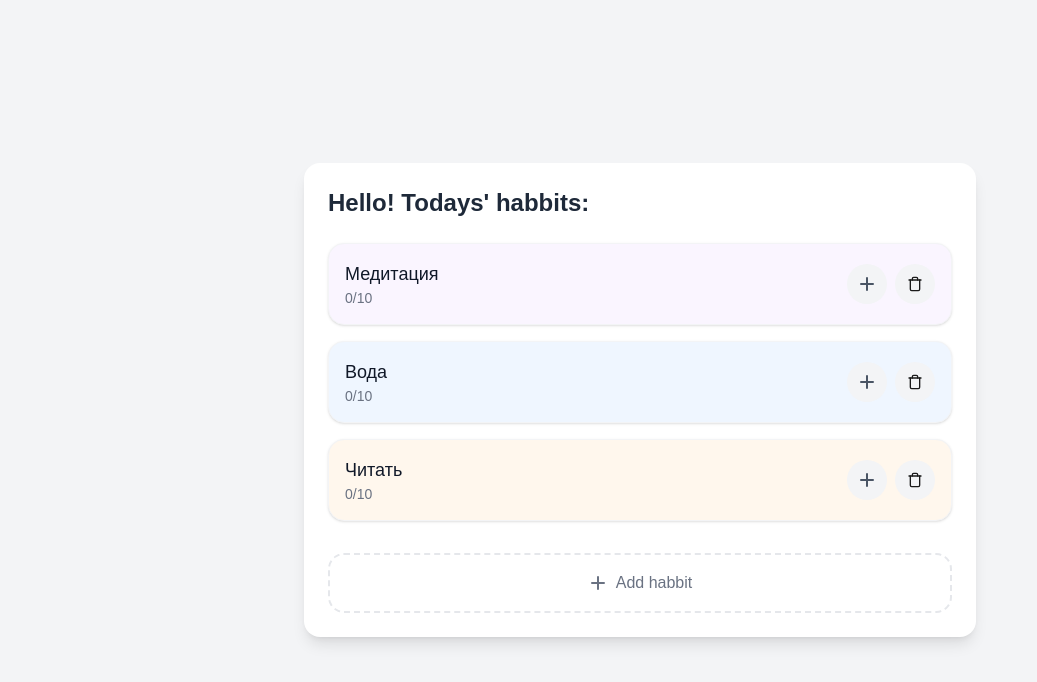
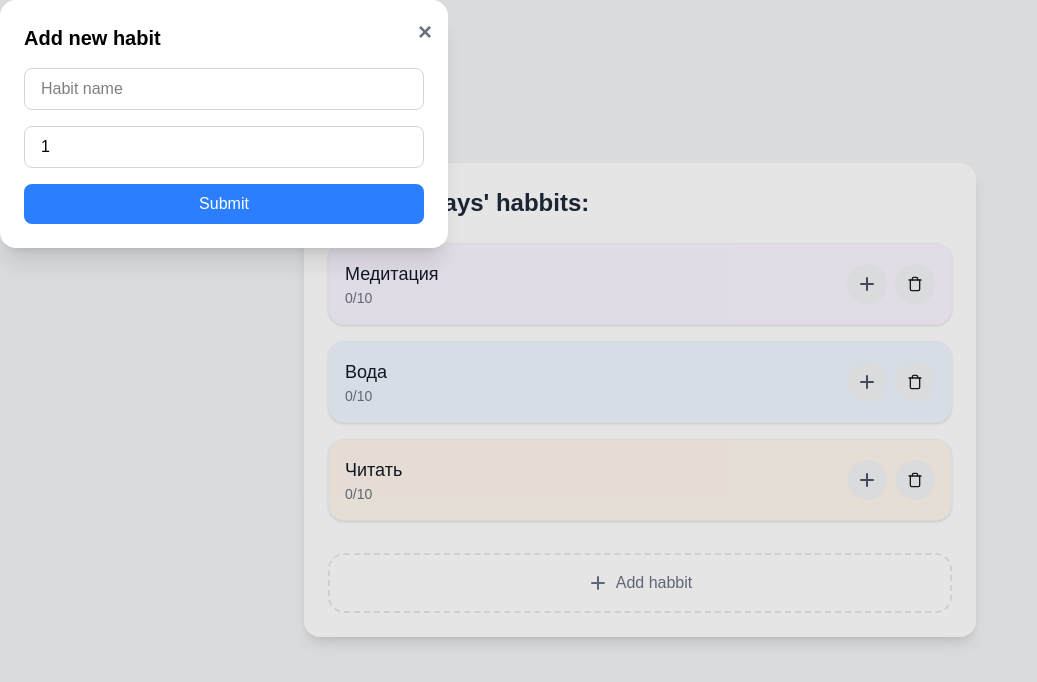
Before and after one commit to fedek1324/Habbits-Tracker, a Next.js app: page / in a window 1280 px wide. Both pictures are taken after a click on the button "Add habbit". Shown: the top 682 px of the page, without its empty margins (0-1037 px from the left). Built offline with nearby package versions, Linux system fonts and the light colour scheme.

Commit message:
move Add Habbit to componente + add Modal (bad for now)

```diff
--- /dev/null
+++ b/app/components/AddHabbit.tsx
@@ -0,0 +1,81 @@
+"use client";
+
+import { addHabit } from "@/api";
+import { v4 as uuidv4 } from "uuid";
+import { useRouter } from "next/navigation";
+import { FormEventHandler, useState } from "react";
+import Modal from "./Modal";
+
+const AddHabbit: React.FC = () => {
+  const router = useRouter();
+  const [modalOpen, setModalOpen] = useState<boolean>(false);
+  const [newHabbitText, setNewHabbitText] = useState<string>("");
+  const [newHabbitCount, setNewHabbitCount] = useState<number>(1);
+
+  const handleSubmitNewHabbit: FormEventHandler<HTMLFormElement> = async (
+    e
+  ) => {
+    e.preventDefault();
+    await addHabit({
+      id: uuidv4(),
+      text: newHabbitText,
+      currentCount: 0,
+      needCount: newHabbitCount,
+    });
+    setNewHabbitText("");
+    setModalOpen(false);
+    router.refresh();
+  };
+
+  return (
+    <div className="w-full">
+      <button
+        onClick={() => setModalOpen(true)}
+        className="w-full mt-2 p-4 border-2 border-dashed border-gray-200 rounded-2xl flex items-center justify-center space-x-2 text-gray-500 hover:border-gray-300 hover:text-gray-600 transition-colors"
+      >
+        <svg className="w-5 h-5" fill="currentColor" viewBox="0 0 20 20">
+          <path
+            fillRule="evenodd"
+            d="M10 3a1 1 0 011 1v5h5a1 1 0 110 2h-5v5a1 1 0 11-2 0v-5H4a1 1 0 110-2h5V4a1 1 0 011-1z"
+            clipRule="evenodd"
+          />
+        </svg>
+        <span>Add habbit</span>
+      </button>
+
+      <Modal modalOpen={modalOpen} setModalOpen={setModalOpen}>
+        <form onSubmit={handleSubmitNewHabbit} className="flex flex-col gap-4">
+          <h2 className="text-xl font-semibold">Add new habit</h2>
+
+          <input
+            value={newHabbitText}
+            onChange={(e) => setNewHabbitText(e.target.value)}
+            type="text"
+            placeholder="Habit name"
+            className="border border-gray-300 rounded-lg px-4 py-2 focus:outline-none focus:ring-2 focus:ring-blue-400"
+          />
+
+          <input
+            value={newHabbitCount}
+            onChange={(e) => setNewHabbitCount(Number(e.target.value))}
+            type="number"
+            min={1}
+            max={100}
+            placeholder="Repetitions per day"
+            aria-label="Repetitions per day"
+            className="border border-gray-300 rounded-lg px-4 py-2 focus:outline-none focus:ring-2 focus:ring-blue-400"
+          />
+
+          <button
+            type="submit"
+            className="bg-blue-500 text-white font-medium py-2 rounded-lg hover:bg-blue-600 transition-colors"
+          >
+            Submit
+          </button>
+        </form>
+      </Modal>
+    </div>
+  );
+};
+
+export default AddHabbit;
--- /dev/null
+++ b/app/components/Modal.tsx
@@ -0,0 +1,41 @@
+"use client";
+
+import { ReactNode, useEffect, useRef } from "react";
+
+type ModalProps = {
+  modalOpen: boolean;
+  setModalOpen: (open: boolean) => void;
+  children: ReactNode;
+};
+
+const Modal: React.FC<ModalProps> = ({ modalOpen, setModalOpen, children }) => {
+  const dialogRef = useRef<HTMLDialogElement>(null);
+
+  useEffect(() => {
+    if (modalOpen) {
+      dialogRef.current?.showModal();
+    } else {
+      dialogRef.current?.close();
+    }
+  }, [modalOpen]);
+
+  return (
+    <dialog
+      ref={dialogRef}
+      className="rounded-2xl p-6 w-full max-w-md shadow-xl bg-white"
+      onCancel={() => setModalOpen(false)}
+      onClose={() => setModalOpen(false)}
+    >
+      <button
+        onClick={() => setModalOpen(false)}
+        className="text-gray-500 hover:text-gray-700 text-2xl font-bold absolute top-4 right-4"
+        aria-label="Close"
+      >
+        ×
+      </button>
+      {children}
+    </dialog>
+  );
+};
+
+export default Modal;
--- a/app/page.tsx
+++ b/app/page.tsx
@@ -1,5 +1,6 @@
 import Image from "next/image";
 import HabitButton from "./components/HabbitButton";
+import AddHabbit from "./components/AddHabbit";
 
 export default function Home() {
   return (
@@ -27,16 +28,7 @@ export default function Home() {
           />
         </div>
 
-        <button className="w-full mt-2 p-4 border-2 border-dashed border-gray-200 rounded-2xl flex items-center justify-center space-x-2 text-gray-500 hover:border-gray-300 hover:text-gray-600 transition-colors">
-          <svg className="w-5 h-5" fill="currentColor" viewBox="0 0 20 20">
-            <path
-              fillRule="evenodd"
-              d="M10 3a1 1 0 011 1v5h5a1 1 0 110 2h-5v5a1 1 0 11-2 0v-5H4a1 1 0 110-2h5V4a1 1 0 011-1z"
-              clipRule="evenodd"
-            />
-          </svg>
-          <span>Add habbit</span>
-        </button>
+        <AddHabbit />
       </main>
     </div>
   );
--- a/package.json
+++ b/package.json
@@ -12,7 +12,8 @@
     "next": "15.3.5",
     "react": "^19.0.0",
     "react-dom": "^19.0.0",
-    "react-icons": "^5.5.0"
+    "react-icons": "^5.5.0",
+    "uuid": "^11.1.0"
   },
   "devDependencies": {
     "@eslint/eslintrc": "^3",
```
Also changed, not shown: api.ts (+13 -32 lines), 1 other file (tests, documents, lock files or other folders).
